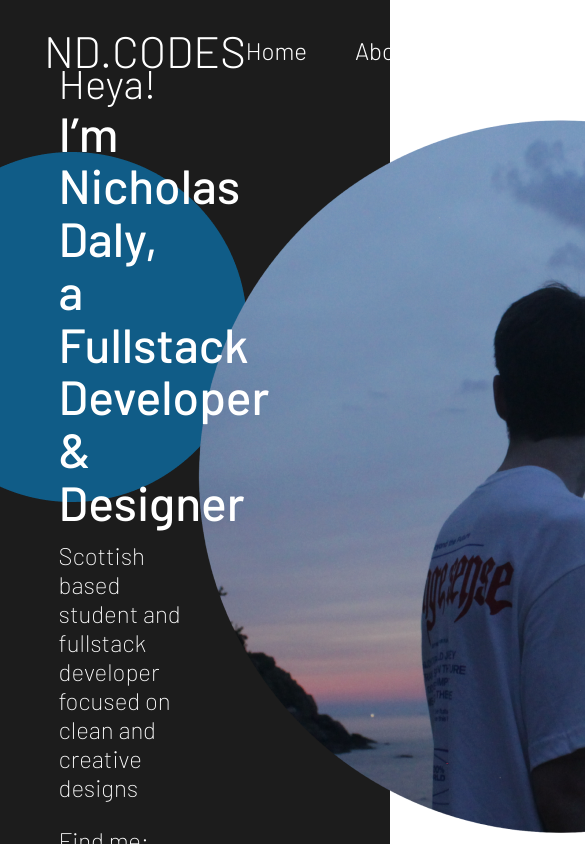
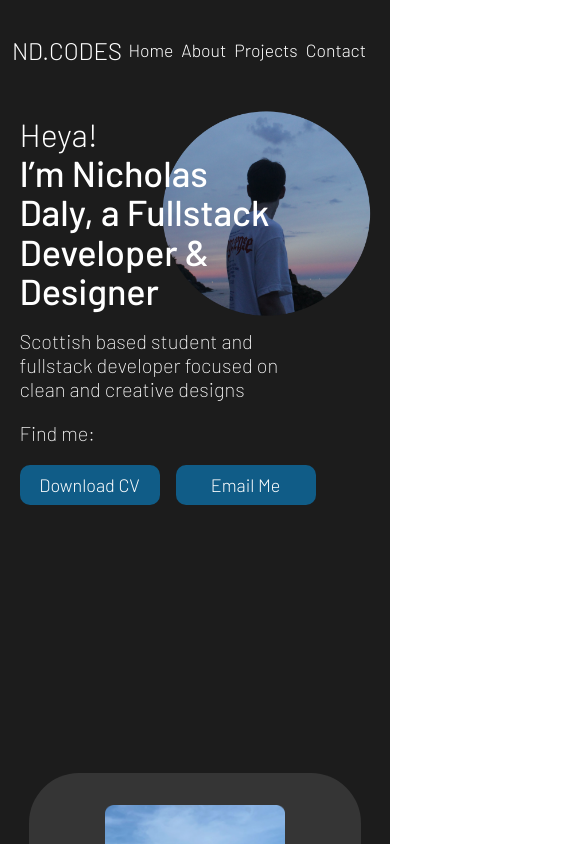
Before and after one commit to HydraSenpai/nd.codes, a React (Create React App) app: page / in a window 390 px wide. Shown: the top 844 px of the page, 585 px wide, since content can reach past the window. Built offline with nearby package versions, Linux system fonts and the light colour scheme; the HTML template or start-up script is replaced by a standard one.

Commit message:
fixed mobile viewing a wee bit more

```diff
--- a/public/index.html
+++ b/public/index.html
@@ -24,7 +24,7 @@
       work correctly both with client-side routing and a non-root public URL.
       Learn how to configure a non-root public URL by running `npm run build`.
     -->
-    <title>React App</title>
+    <title>nd.codes</title>
   </head>
   <body>
     <noscript>You need to enable JavaScript to run this app.</noscript>
--- a/src/components/About.js
+++ b/src/components/About.js
@@ -58,6 +58,7 @@ const Wrapper = styled.section`
   }
   .profile {
     height: 100%;
+    max-height: 500px;
   }
   .text {
     display: flex;
@@ -128,6 +129,46 @@ const Wrapper = styled.section`
       grid-template-columns: 1fr;
       grid-column-gap: 80px;
       padding: 3em;
+      align-items: center;
+      justify-content: center;
+    }
+  }
+  @media (max-width: 600px) {
+    .sections {
+      padding: 2em;
+    }
+    .text > p {
+      font-size: 1.2em;
+    }
+    .text {
+      align-items: center;
+    }
+    .image {
+      display: flex;
+      flex-direction: column;
+      align-items: center;
+    }
+  }
+  @media (max-width: 450px) {
+    .card {
+      width: 85%;
+    }
+    .profile {
+      height: 250px;
+      width: 180px;
+    }
+    .sections {
+      padding: 2em;
+    }
+    .text {
+      gap: 0.5em;
+    }
+    .text > p {
+      font-size: 1.1em;
+    }
+    .title {
+      font-size: 2.1em;
+      margin-top: 0.25em;
     }
   }
 `;
--- a/src/components/Contact.js
+++ b/src/components/Contact.js
@@ -160,11 +160,26 @@ const Wrapper = styled.section`
       text-align: center;
     }
     .inputs {
-      width: 80%;
+      width: 100%;
       align-items: center;
     }
     .links {
       justify-content: center;
     }
   }
+  @media (max-width: 700px) {
+    .card {
+      width: 85%;
+    }
+    .sections {
+      padding: 2em;
+    }
+    .inputs {
+      width: 100%;
+    }
+    .input {
+      width: 100%;
+      padding: 0em 0.25em;
+    }
+  }
 `;
--- a/src/components/Landing.js
+++ b/src/components/Landing.js
@@ -36,9 +36,12 @@ const Landing = () => {
 export default Landing;
 
 const Wrapper = styled.section`
+  width: 100%;
+  overflow-x: hidden;
   .content {
-    height: 100vh;
+    height: 80vh;
     background-color: #1c1c1c;
+    overflow-x: hidden;
   }
   .bg {
     position: absolute;
@@ -109,4 +112,71 @@ const Wrapper = styled.section`
     background-color: #0d4a6c;
     /* transform: scale(1.01); */
   }
+  @media (max-width: 1400px) {
+    .profile {
+      left: 40%;
+      width: 50%;
+      top: 12%;
+    }
+  }
+  @media (max-width: 1100px) {
+    .bg {
+      display: none;
+    }
+    .profile {
+      /* left: 40%; */
+      width: 55%;
+      /* top: 12%; */
+    }
+  }
+  @media (max-width: 695px) {
+    .content {
+      padding-top: 2em;
+    }
+    .intro {
+      font-size: 2.5em;
+      width: 60%;
+      line-height: 1.1;
+      margin-bottom: 0.5em;
+    }
+    .desc,
+    .findme {
+      font-size: 1.25em;
+      width: 50%;
+      margin-bottom: 1em;
+    }
+    .button {
+      font-size: 20px;
+      width: 150px;
+      height: 45px;
+    }
+  }
+  @media (max-width: 500px) {
+    .content {
+      padding-top: 3.5em;
+    }
+    .text {
+      padding-left: 5%;
+    }
+    .hey {
+      font-size: 2em;
+    }
+    .intro {
+      font-size: 2.25em;
+      width: 70%;
+      line-height: 1.1;
+      margin-bottom: 0.5em;
+    }
+    .desc,
+    .findme {
+      font-size: 1.25em;
+      width: 80%;
+      margin-bottom: 1em;
+    }
+    .button {
+      font-size: 18px;
+      width: 140px;
+      height: 40px;
+    }
+  }
 `;
--- a/src/components/Navbar.js
+++ b/src/components/Navbar.js
@@ -61,11 +61,40 @@ const Wrapper = styled.div`
     transform: scale(1.1);
   }
   @media (max-width: 950px) {
+    h1 {
+      font-size: 2.25em;
+    }
     .links {
       gap: 3em;
+      margin-right: 3em;
     }
     .link {
       font-size: 1.5em;
     }
   }
+  @media (max-width: 800px) {
+    h1 {
+      font-size: 2em;
+    }
+    .links {
+      gap: 2em;
+      margin-right: 2em;
+    }
+    .link {
+      font-size: 1.2em;
+    }
+  }
+  @media (max-width: 600px) {
+    h1 {
+      margin-left: 0.5em;
+      font-size: 1.5em;
+    }
+    .links {
+      gap: 0.5em;
+      margin-right: 1.5em;
+    }
+    .link {
+      font-size: 1.1em;
+    }
+  }
 `;
--- a/src/components/Projects.js
+++ b/src/components/Projects.js
@@ -109,14 +109,14 @@ const Wrapper = styled.section`
       grid-template-columns: 1fr;
       grid-template-rows: repeat(5, 1fr);
       overflow-y: scroll;
-      overflow-x: hidden;
+      /* overflow-x: hidden; */
     }
     .container::-webkit-scrollbar {
       width: 1em;
     }
-    .container::-webkit-scrollbar-track {
+    /* .container::-webkit-scrollbar-track {
       box-shadow: inset 0 0 6px rgba(0, 0, 0, 0.3);
-    }
+    } */
 
     .container::-webkit-scrollbar-thumb {
       background-color: darkgrey;
@@ -132,6 +132,28 @@ const Wrapper = styled.section`
       grid-area: 3 / 1 / 4 / 2;
     }
   }
+  @media (max-width: 750px) {
+    .container {
+      width: 85%;
+      align-items: start;
+    }
+  }
+  @media (max-width: 750px) {
+    .card {
+      width: 300px;
+    }
+    .card-title {
+      font-size: 2em;
+      height: 1.25em;
+    }
+    .textarea > p {
+      font-weight: 300;
+      font-size: 1.25em;
+    }
+    .desc {
+      height: 6em;
+    }
+  }
 `;
 
 // .div4 { grid-area: 3 / 1 / 4 / 2; }
```
Also changed, not shown: 1 other file (tests, documents, lock files or other folders).
